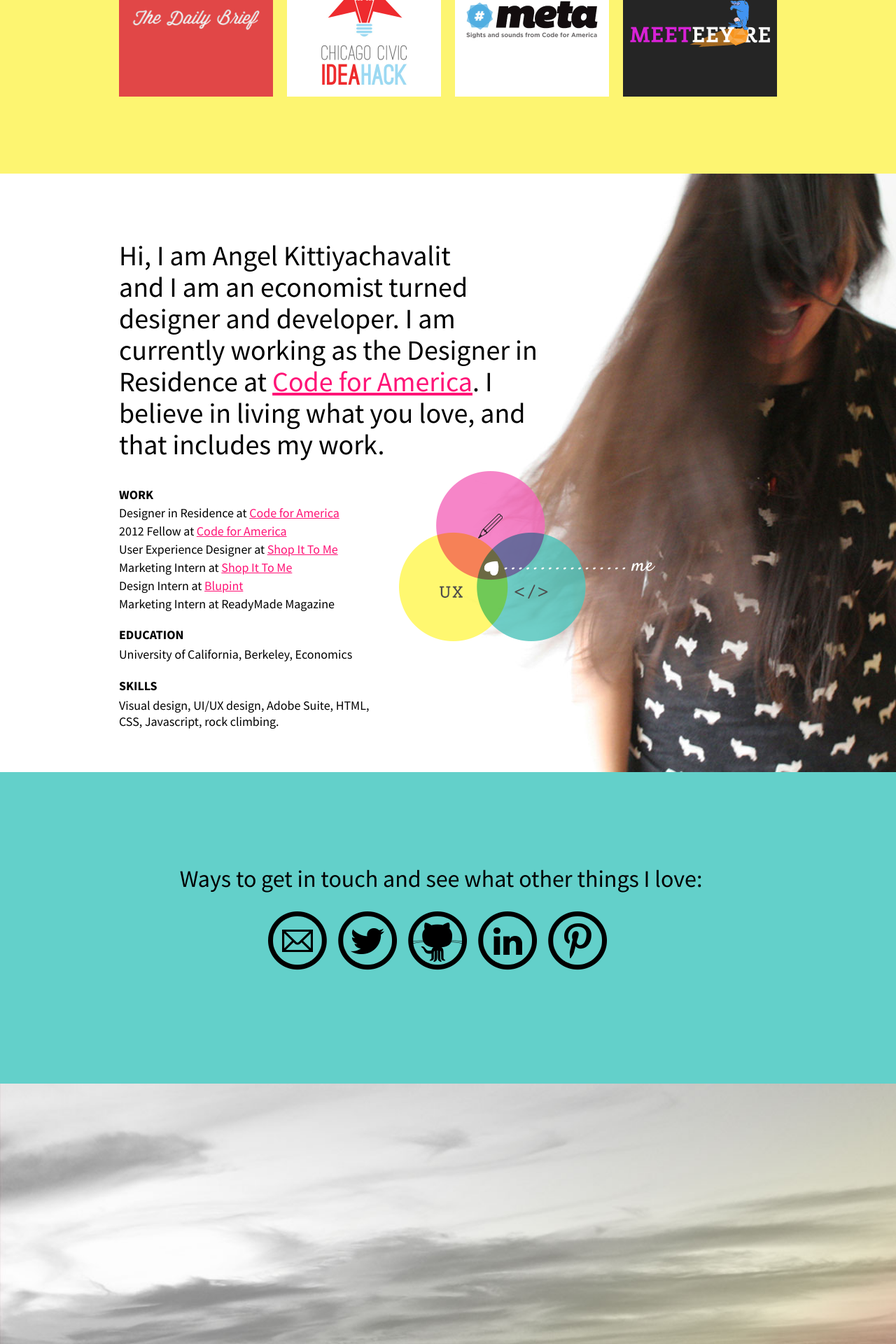
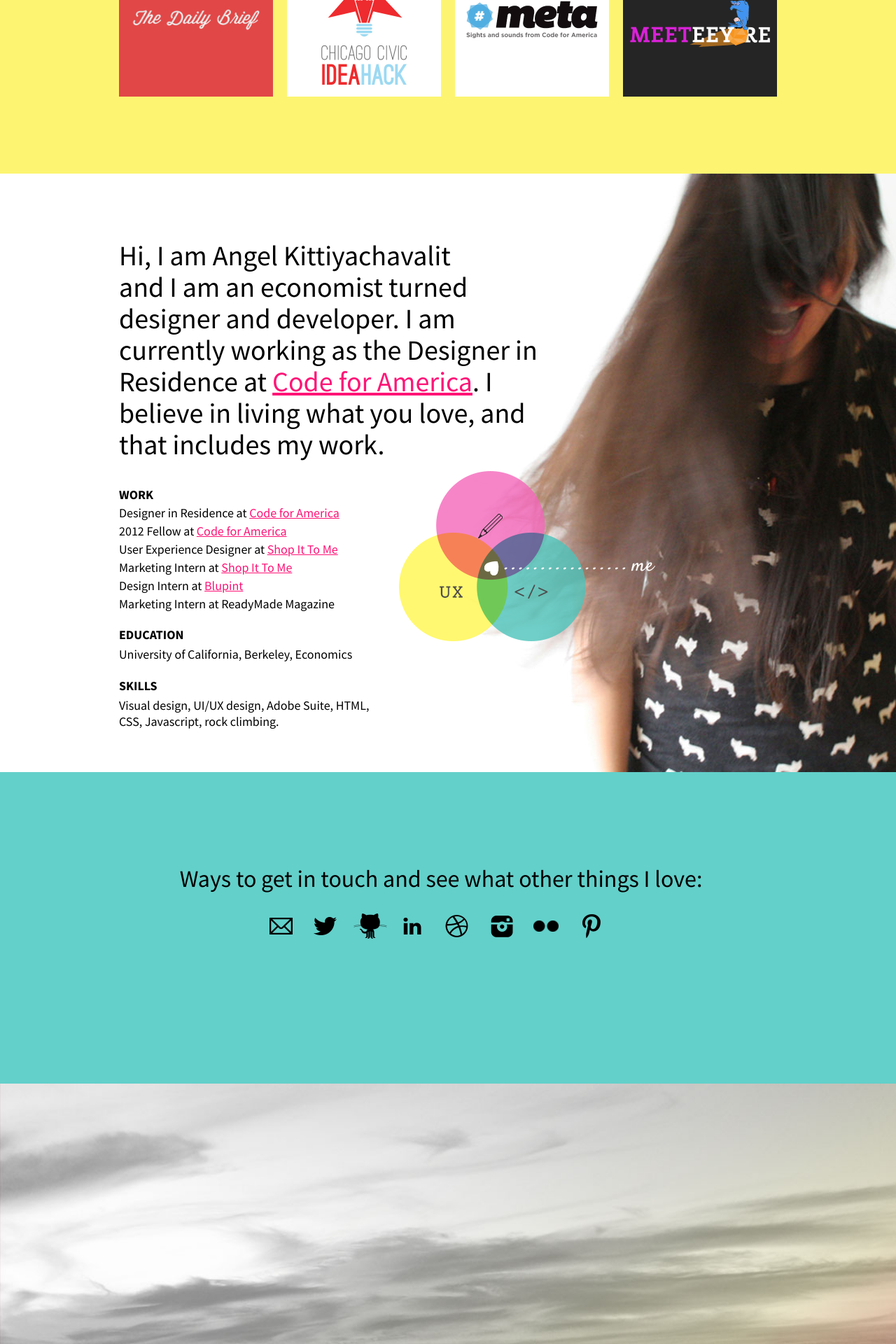
Before and after one commit to ahelkit/angellov.es, a Jekyll site: the page workingforyou/index.html, which Jekyll copies as it is, in a window 1280 px wide. Shown: the part 4480-6400 px from the top of the page at 70% size. Built offline with Jekyll 4.4.1, drawn with Linux system fonts in a browser that asks for light colours; nearby versions of some CDN libraries; comment, search, counter and statistics services are not loaded.

Commit message:
Updated style of social icons

```diff
--- a/css/main.css
+++ b/css/main.css
@@ -352,7 +352,7 @@ p {
 }
 
 #contact ul {
-  width: 500px;
+  width: 512px;
   margin: 0 auto;
 }
 
@@ -365,46 +365,76 @@ p {
 #contact .twitter,
 #contact .github,
 #contact .linkedin,
+#contact .dribbble,
+#contact .instagram,
+#contact .flickr,
 #contact .pinterest {
   background: url('/img/social_sprite.png') no-repeat;
   display: block;
-  width: 90px;
-  height: 86px;
+  background-size: 427px;
+  width: 54px;
+  height: 42px;
+  overflow: hidden;
 }
 
 #contact .mail:hover {
-  background-position: 0px -89px;
+  background-position: 0px 0px;
 }
 
 #contact .twitter {
-  background-position: -90px 0px;
+  background-position: -54px 0px;
 }
 
 #contact .twitter:hover {
-  background-position: -90px -89px;
+  background-position: -54px -42px;
 }
 
 #contact .github {
-  background-position: -180px 0px;
+  background-position: -108px 0px;
 }
 
 #contact .github:hover {
-  background-position: -180px -89px;
+  background-position: -108px -42px;
 }
 
 #contact .linkedin {
+  background-position: -162px 0px;
+}
+
+#contact .linkedin:hover {
+  background-position: -162px -42px;
+}
+
+#contact .dribbble{
+  background-position: -216px 0px;
+}
+
+#contact .dribbble:hover {
+  background-position: -216px -42px;
+}
+
+#contact .instagram {
   background-position: -270px 0px;
 }
 
-#contact .linkedin:hover {
-  background-position: -270px -89px;
+#contact .instagram:hover {
+  background-position: -270px -42px;
 }
+
+#contact .flickr {
+  background-position: -324px 0px;
+}
+
+#contact .flickr:hover {
+  background-position: -324px -42px;
+}
+
 #contact .pinterest {
-  background-position: -360px 0px;
+  background-position: -378px 0px;
 }
 
 #contact .pinterest:hover {
-  background-position: -360px -89px;
+  background-position: -378px -42px;
 }
 
 #quote {
--- a/workingforyou/index.html
+++ b/workingforyou/index.html
@@ -260,6 +260,9 @@
             <li><a class="twitter" href="http://twitter.com/angelk" target="_blank"></a></li>
             <li><a class="github" href="http://github.com/akit" target="_blank"></a></li>
             <li><a class="linkedin" href="http://linkedin.com/angel_kittiyachavalit" target="_blank"></a></li>
+            <li><a class="dribbble" href="http://github.com/akit" target="_blank"></a></li>
+            <li><a class="instagram" href="http://instagram/akitkat" target="_blank"></a></li>
+            <li><a class="flickr" href="http://flickr.com/angel_kittiy" target="_blank"></a></li>
             <li><a class="pinterest" href="http://pinterest.com/angel" target="_blank"></a></li>
           </ul>
         </div>
```
Also changed, not shown: img/social_sprite.png, 3 other files.
